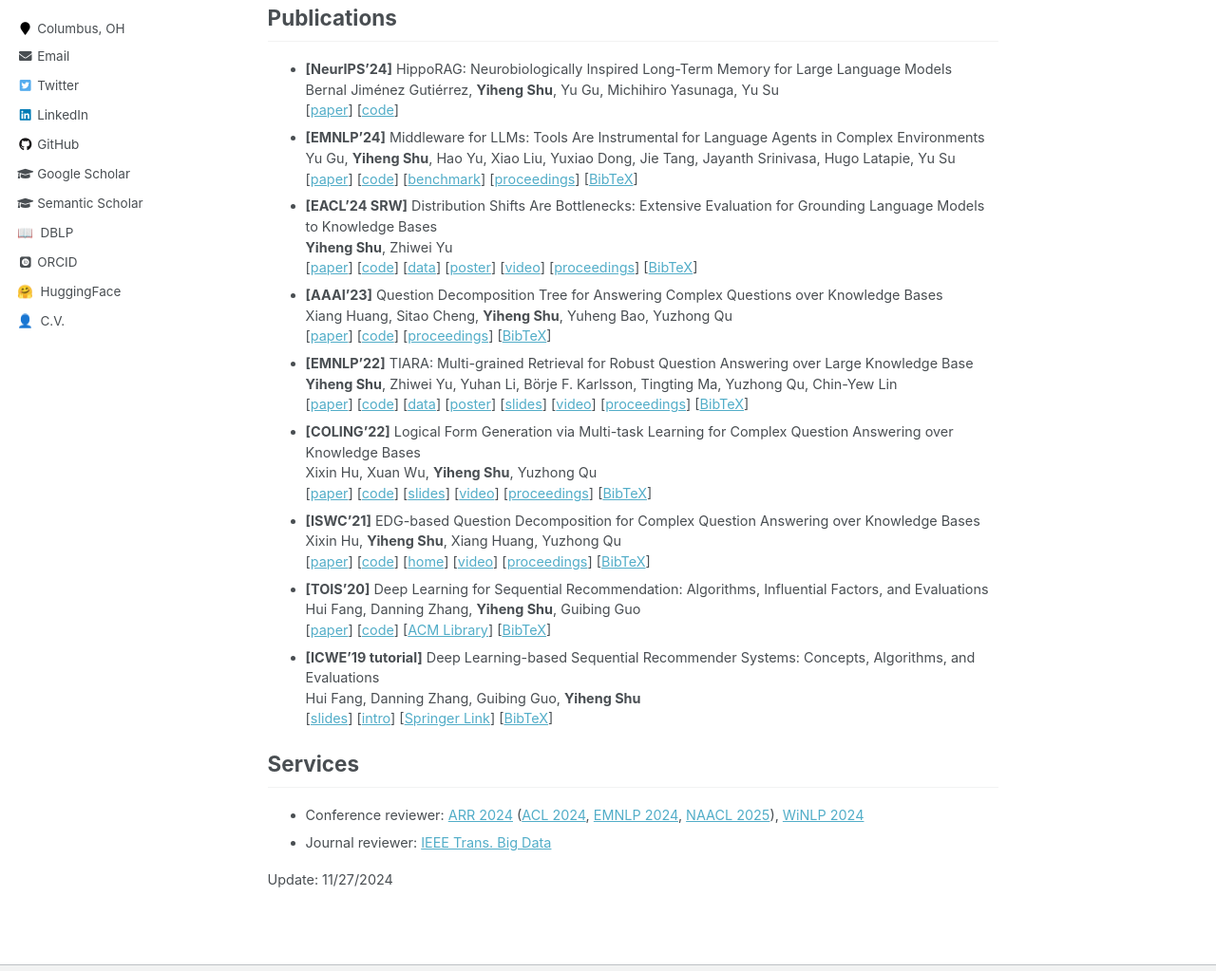
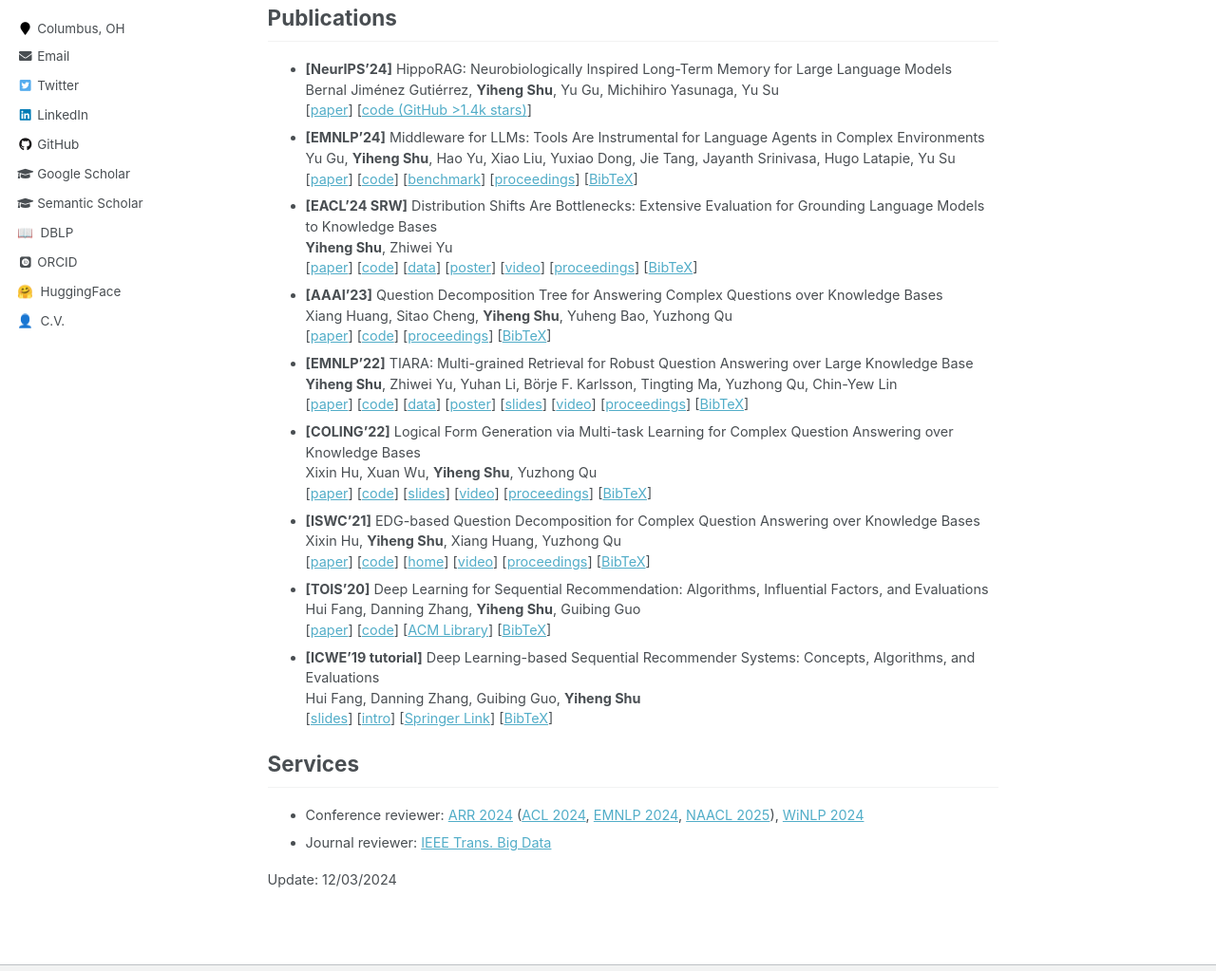
Before and after one commit to yihengshu/yihengshu.github.io, a Jekyll site: the page built from _pages/about.md, in a window 1280 px wide and 1400 px high, scrolled down 267 px. Shown: the part 273-1296 px from the top of the window at 95% size. Built offline with Jekyll 4.4.1, drawn with Linux system fonts in a browser that asks for light colours; some web fonts are replaced.

Commit message:
Update about.md

```diff
--- a/_pages/about.md
+++ b/_pages/about.md
@@ -35,7 +35,7 @@ Boyu Gou, Ruohan Wang, Boyuan Zheng, Yanan Xie, Cheng Chang, **Yiheng Shu**, Hua
 - **[NeurIPS'24]** HippoRAG: Neurobiologically Inspired Long-Term Memory for Large Language Models
 Bernal Jiménez Gutiérrez, **Yiheng Shu**, Yu Gu, Michihiro Yasunaga, Yu Su
 [[paper](https://arxiv.org/abs/2405.14831)]
-[[code](https://github.com/OSU-NLP-Group/HippoRAG)]
+[[code (GitHub >1.4k stars)](https://github.com/OSU-NLP-Group/HippoRAG)]
 - **[EMNLP'24]** Middleware for LLMs: Tools Are Instrumental for Language Agents in Complex Environments
 Yu Gu, **Yiheng Shu**, Hao Yu, Xiao Liu, Yuxiao Dong, Jie Tang, Jayanth Srinivasa, Hugo Latapie, Yu Su
 [[paper](https://arxiv.org/abs/2402.14672)]
@@ -103,4 +103,4 @@ Hui Fang, Danning Zhang, Guibing Guo, **Yiheng Shu**
 - Journal reviewer: [IEEE Trans. Big Data](https://ieeexplore.ieee.org/xpl/RecentIssue.jsp?punumber=6687317)
 
 
-Update: 11/27/2024
+Update: 12/03/2024
```
